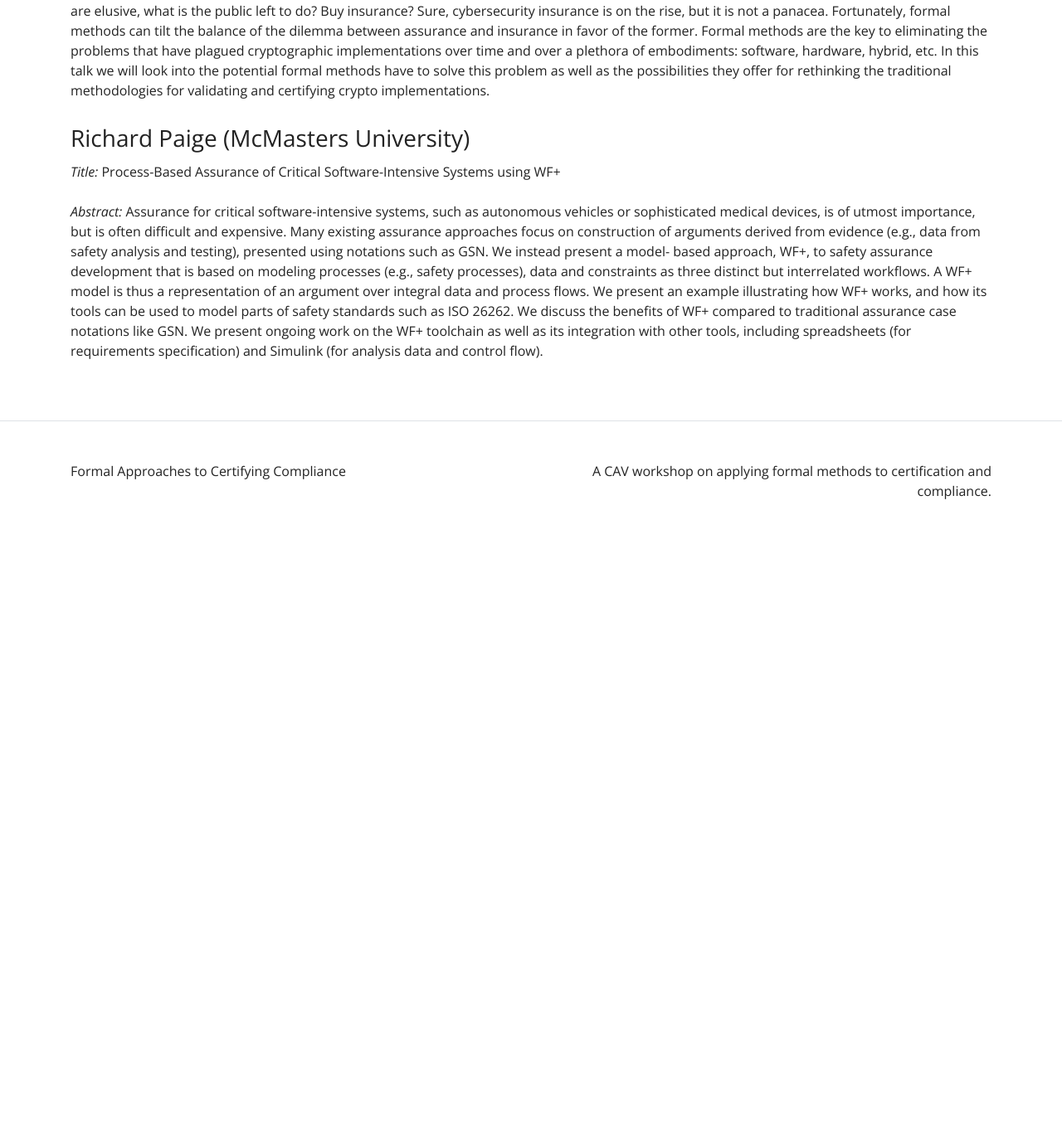
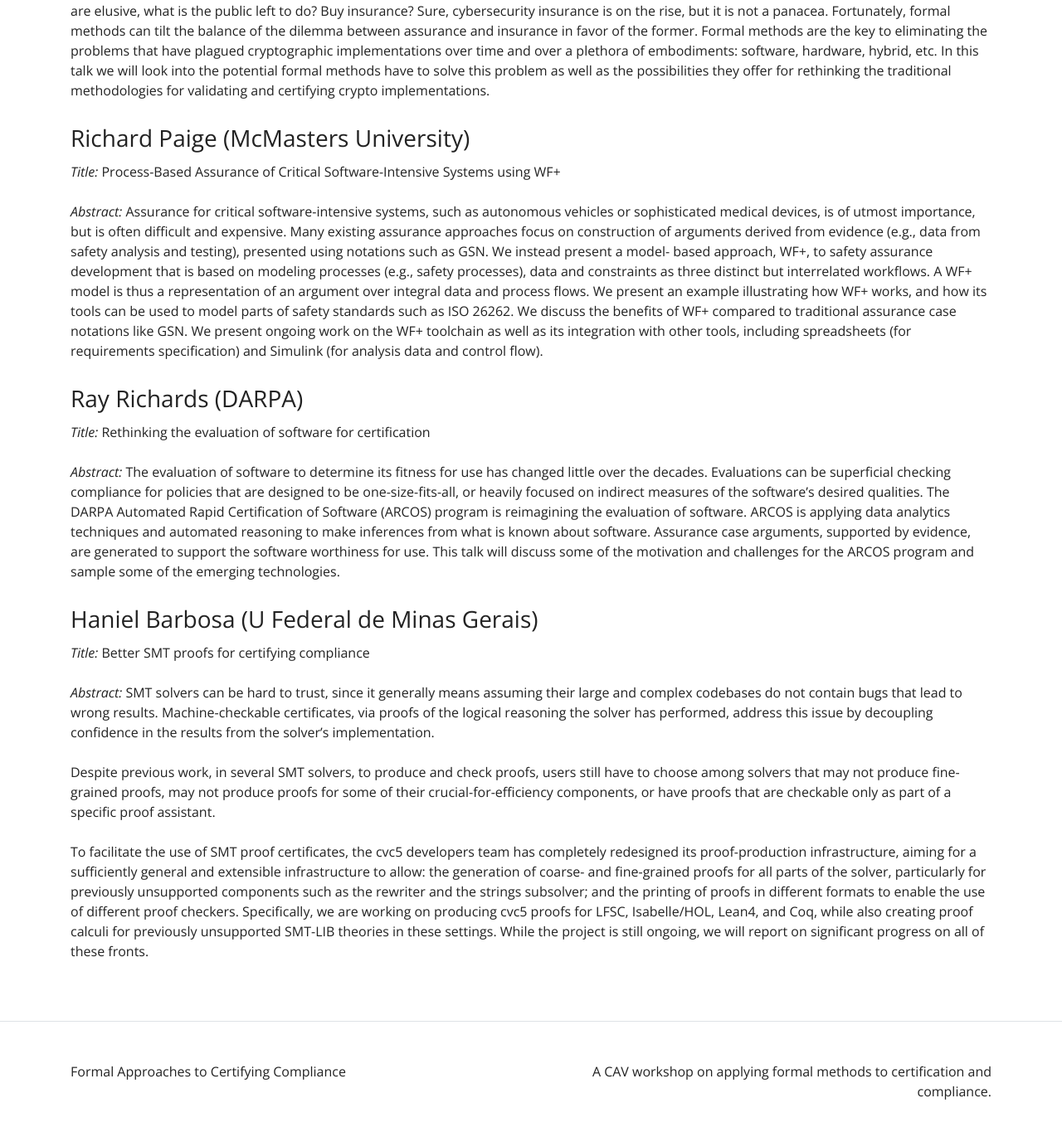
Before and after one commit to facc-workshop-2020/facc-workshop-2021.github.io, a Jekyll site: the page built from index.md, in a window 1280 px wide and 1400 px high, scrolled down 1815 px. Shown: the top 1365 px of the window at 83% size. Built offline with Jekyll 4.4.1, drawn with Linux system fonts in a browser that asks for light colours; before the commit the page ends 2491 px from its top, so only the background shows below that.

Commit message:
More abstracts

```diff
--- a/index.md
+++ b/index.md
@@ -20,8 +20,8 @@ Please register through CAV’s system: [http://i-cav.org/2021/attending/](http:
 | 8.45  | Dan Stocker (Coalfire)                    | *TBC* |
 | 9.15  | Richard Paige (McMasters University)      | [Process-Based Assurance of Critical Software-Intensive Systems using WF+](#richard-paige-mcmasters-university) |
 | 9.45  |                                           | **Break, 30 mins** |
-| 10.15 | Ray Richards (DARPA)                      | Rethinking the evaluation of software for certification |
-| 10.45 | Haniel Barbosa (U Federal de Minas Gerais)| Better SMT proofs for certifying compliance |
+| 10.15 | Ray Richards (DARPA)                      | [Rethinking the evaluation of software for certification](#ray-richards-darpa) |
+| 10.45 | Haniel Barbosa (U Federal de Minas Gerais)| [Better SMT proofs for certifying compliance](haniel-barbosa-u-federal-de-minas-gerais) |
 | 11.15 | Sazzadur Rahaman (University of Arizona)  | Compliance Disparity Triangle: Impediments for effective compliance certification |
 | 11.45 |                                           | **Break, 30 mins** |
 | 12.15 | Karthik Amrutesh (Amazon Web Services)    | *TBC* |
@@ -69,3 +69,39 @@ Please direct all inquiries to [Mike Dodds](mailto:miked@galois.com).
 *Title:* Process-Based Assurance of Critical Software-Intensive Systems using WF+
 
 *Abstract:* Assurance for critical software-intensive systems, such as autonomous vehicles or sophisticated medical devices, is of utmost importance, but is often difficult and expensive. Many existing assurance approaches focus on construction of arguments derived from evidence (e.g., data from safety analysis and testing), presented using notations such as GSN. We instead present a model- based approach, WF+, to safety assurance development that is based on modeling processes (e.g., safety processes), data and constraints as three distinct but interrelated workflows. A WF+ model is thus a representation of an argument over integral data and process flows. We present an example illustrating how WF+ works, and how its tools can be used to model parts of safety standards such as ISO 26262. We discuss the benefits of WF+ compared to traditional assurance case notations like GSN. We present ongoing work on the WF+ toolchain as well as its integration with other tools, including spreadsheets (for requirements specification) and Simulink (for analysis data and control flow).
+
+### Ray Richards (DARPA)
+
+*Title:* Rethinking the evaluation of software for certification
+
+*Abstract:* The evaluation of software to determine its fitness for use has changed little over the decades. Evaluations can be superficial checking compliance for policies that are designed to be one-size-fits-all, or heavily focused on indirect measures of the software’s desired qualities. The DARPA Automated Rapid Certification of Software (ARCOS) program is reimagining the evaluation of software. ARCOS is applying data analytics techniques and automated reasoning to make inferences from what is known about software. Assurance case arguments, supported by evidence, are generated to support the software worthiness for use. This talk will discuss some of the motivation and challenges for the ARCOS program and sample some of the emerging technologies.
+
+### Haniel Barbosa (U Federal de Minas Gerais)
+
+*Title:* Better SMT proofs for certifying compliance
+
+*Abstract:*
+SMT solvers can be hard to trust, since it generally means assuming
+their large and complex codebases do not contain bugs that lead to
+wrong results. Machine-checkable certificates, via proofs of the
+logical reasoning the solver has performed, address this issue by
+decoupling confidence in the results from the solver's implementation.
+
+Despite previous work, in several SMT solvers, to produce and check
+proofs, users still have to choose among solvers that may not produce
+fine-grained proofs, may not produce proofs for some of their
+crucial-for-efficiency components, or have proofs that are checkable
+only as part of a specific proof assistant.
+
+To facilitate the use of SMT proof certificates, the cvc5 developers
+team has completely redesigned its proof-production infrastructure,
+aiming for a sufficiently general and extensible infrastructure to
+allow: the generation of coarse- and fine-grained proofs for all parts
+of the solver, particularly for previously unsupported components such
+as the rewriter and the strings subsolver; and the printing of proofs
+in different formats to enable the use of different proof checkers.
+Specifically, we are working on producing cvc5 proofs for LFSC,
+Isabelle/HOL, Lean4, and Coq, while also creating proof calculi for
+previously unsupported SMT-LIB theories in these settings. While the
+project is still ongoing, we will report on significant progress on
+all of these fronts.
```
